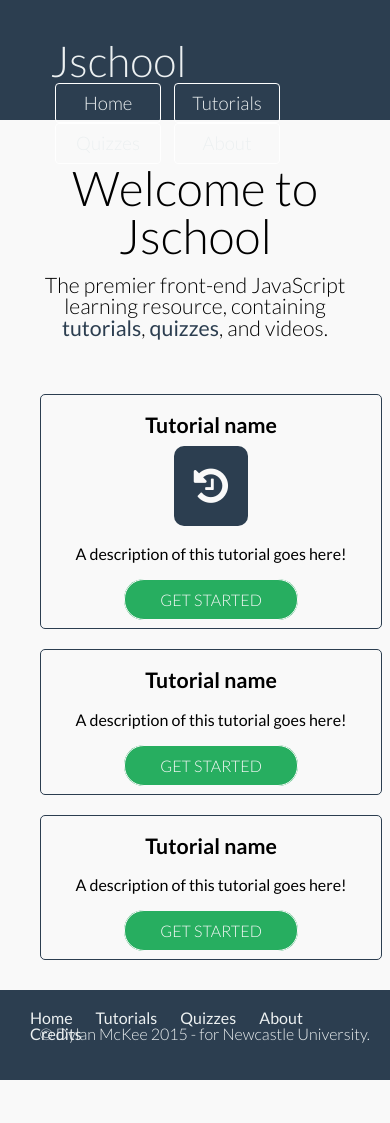
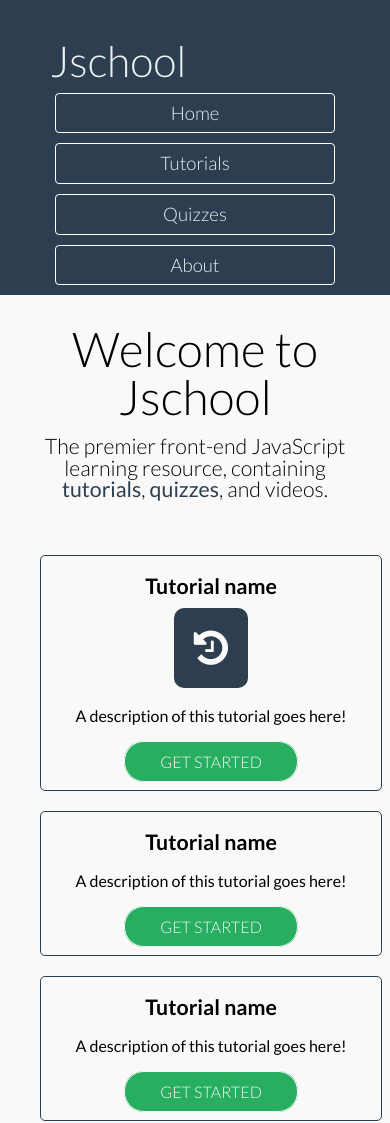
Before and after one commit to djmckee/jschool, a plain HTML site: page index.html in a window 390 px wide. Shown: the top 1123 px of the page. Before the commit the page ends 1080 px from the top, so only its background shows below. Drawn offline with Linux system fonts and the light colour scheme.

Commit message:
Media queries

```diff
--- a/css/style.css
+++ b/css/style.css
@@ -300,5 +300,32 @@ h1 {
 }
 
 
+/* Media queries for screens smaller than standard desktop */
+@media screen and (max-width: 745px) {
+    /* below 745px, a collision between links and credit in the footer occurs,
+        stop this from happening by displaying it in a block instead of floating */
+    footer p {
+        margin-top: 16px;
+        float: none;
+        text-align: center;
+        position: inherit;
+    }
 
-/* TODO: Media queries for small screens! Specifically regarding header and footer.*/
+    /* display the list of links in block form, centered, with a decent amount of spacing between them vertically */
+    footer > ul > li {
+        text-align: center;
+        margin-right: 10px;
+        display: block;
+        margin-top: 10px;
+    }
+
+    /* display the nav links in the header in block form, unfloated, with some vertical spacing between them */
+    header ul {
+        float: none;
+    }
+
+    header ul li {
+        display: block;
+        margin-top: 10px;
+    }
+}
```
